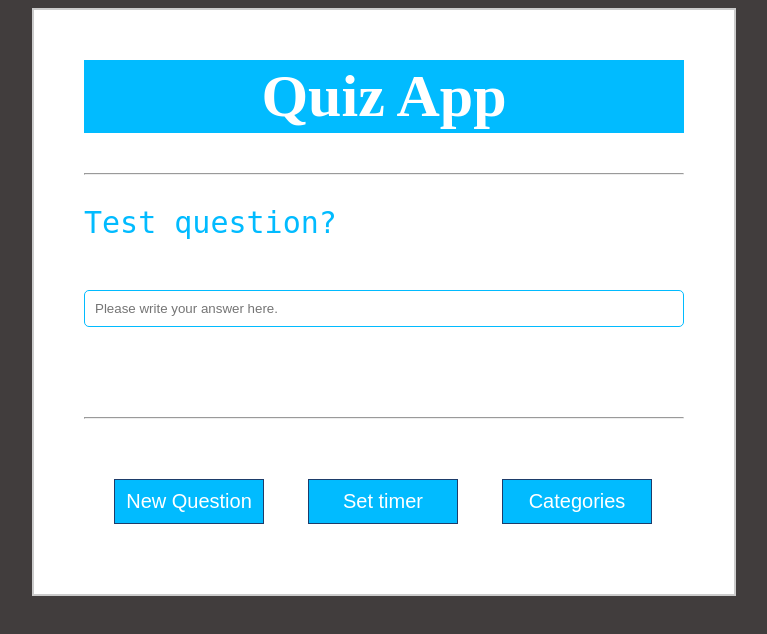
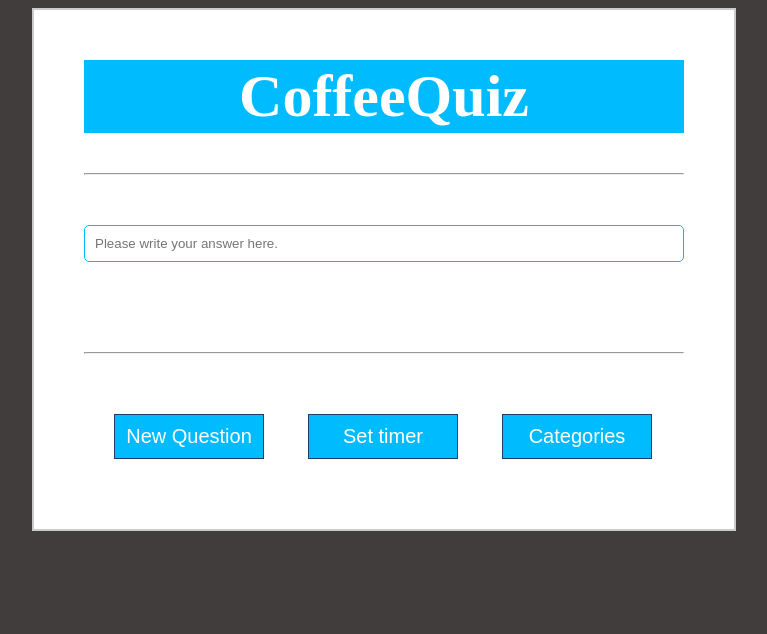
Before and after one commit to DanielRT96/quiz_app, a plain HTML site: page index.html in a window 1280 px wide. Shown: the whole page, without its empty margins (256-1023 px from the left). Drawn offline with Linux system fonts and the light colour scheme; no server answers.

Commit message:
Minor fix

```diff
--- a/index.html
+++ b/index.html
@@ -9,10 +9,10 @@
 <body>
     <div class="grid" id='grid'>
         <div id="quiz">
-            <h1>Quiz App</h1>
+            <h1>CoffeeQuiz</h1>
             <hr style="margin-bottom: 20px">
 
-            <p id="question">Test question?</p>
+            <p id="question"></p>
 
             <input type="text" id="answer" class="answer" placeholder="Please write your answer here."></input>
             <!-- <label for="answer-box">Current category: #CATEGORY#</label> -->
```
